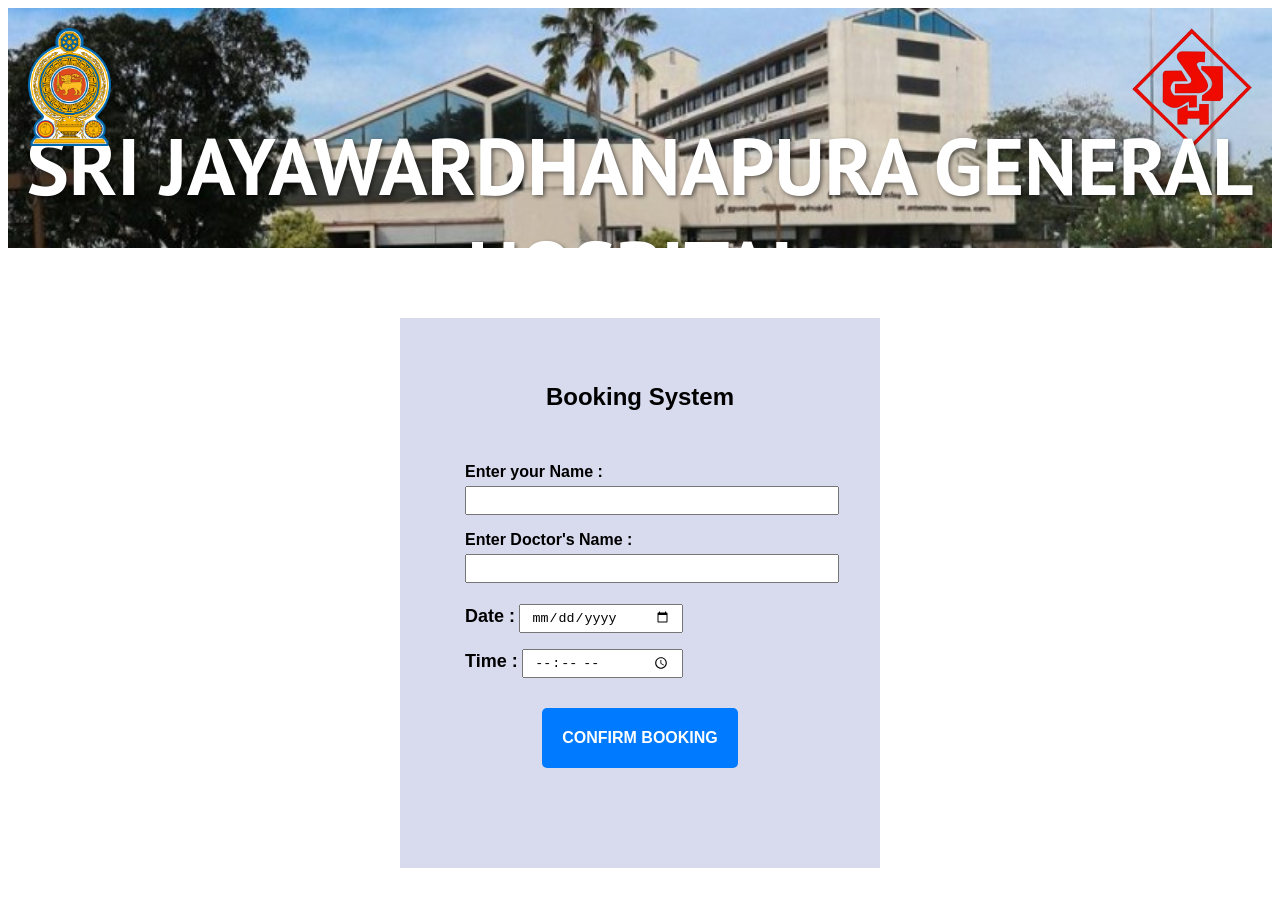
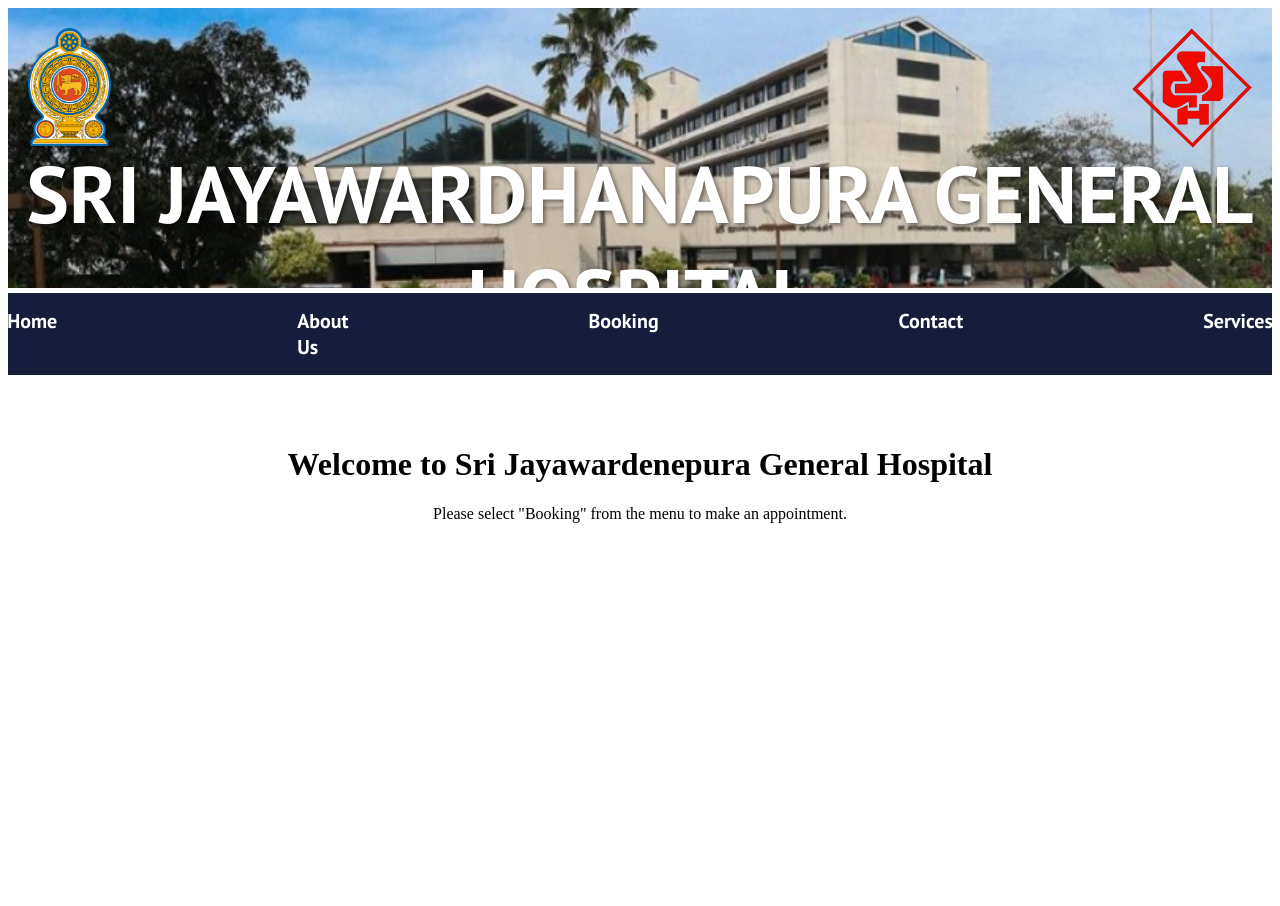
Before and after one commit to lordandsaviour20/my-hospital-system, a React (Create React App) app in the folder client/: page / in a window 1280 px wide. Shown: the top 906 px of the page. After the commit the page ends 800 px from the top, so only its background shows below. Built offline with nearby package versions, Linux system fonts and the light colour scheme; a web font is replaced by a local one.

Commit message:
Navigation fully working with React Router and QR codes

```diff
--- a/client/package.json
+++ b/client/package.json
@@ -9,7 +9,8 @@
     "@testing-library/user-event": "^13.5.0",
     "react": "^19.2.6",
     "react-dom": "^19.2.6",
-    "react-scripts": "5.0.1",
+    "react-router-dom": "^7.15.1",
+    "react-scripts": "^5.0.1",
     "web-vitals": "^2.1.4"
   },
   "scripts": {
--- a/client/src/App.jsx
+++ b/client/src/App.jsx
@@ -1,4 +1,15 @@
 import React, { useState } from 'react';
+import { Routes, Route } from 'react-router-dom'; // Import the page switcher
+
+const Home = () => (
+  <div style={{ textAlign: 'center', padding: '50px' }}>
+    <h1>Welcome to Sri Jayawardenepura General Hospital</h1>
+    <p>Please select "Booking" from the menu to make an appointment.</p>
+  </div>
+);
+
+const About = () => <div style={{ textAlign: 'center', padding: '50px' }}><h1>About Our Hospital</h1></div>;
+const Contact = () => <div style={{ textAlign: 'center', padding: '50px' }}><h1>Contact Us</h1></div>;
 
 function App() {
   const [formData, setFormData] = useState({
@@ -35,10 +46,20 @@
     };
 
   return (
+    <Routes>
+      {/* Home Page Route */}
+      <Route path="/" element={<Home />} />
 
+      {/* About Page Route */}
+      <Route path="/about" element={<About />} />
 
-    <div class="bookingBox">
+      {/* 📞 Contact Page Route - Matches 'localhost:3000/contact' */}
+      <Route path="/contact" element={<Contact />} />
 
+      {/* Booking Page Route - This contains your existing booking logic */}
+      <Route path="/booking" element={
+
+     <div class="bookingBox">
       <h2 style={{marginTop:'0px',marginBottom:'0px',textAlign:'center'}}>Booking System</h2>
 
        {!isBooked ? (
@@ -90,15 +111,14 @@
 
           <button
             onClick={() => window.location.reload()}
-            style={{marginTop: '40px', padding: '10px', cursor: 'pointer'}}
-          >
+            style={{marginTop: '40px', padding: '10px', cursor: 'pointer'}}>
             Make Another Booking
-          </button>
+            </button>
+            </div>
+          )}
         </div>
-      )}
-
-    </div>
+      } />
+    </Routes>
   );
 }
-
 export default App;
--- a/client/src/Header.jsx
+++ b/client/src/Header.jsx
@@ -1,4 +1,5 @@
 import React from 'react';
+import { Link } from 'react-router-dom';
 import SJGHImage from './1643347957972.jpg';
 import SJGHLogo from './LogoSJGH.png';
 import EOSL from './Emblem_of_Sri_Lanka.png'
@@ -6,10 +7,22 @@
 function Header(){
     return(
         <header id="headerId">
-            <img class='SJGHLogo' src={SJGHLogo} alt="SJGHLogo"/>
-            <img class='headerImage' src={SJGHImage} alt="SJGHImage"/>
-            <img class='EOSL' src={EOSL} alt="EOSL"/>
-            <h1>SRI JAYAWARDHANAPURA GENERAL HOSPITAL</h1>
+            <div id="header-main">
+                <img class='SJGHLogo' src={SJGHLogo} alt="SJGHLogo"/>
+                <img class='headerImage' src={SJGHImage} alt="SJGHImage"/>
+                <img class='EOSL' src={EOSL} alt="EOSL"/>
+                <h1>SRI JAYAWARDHANAPURA GENERAL HOSPITAL</h1>
+            </div>
+
+            <nav className="navbar">
+                <ul>
+                    <li><Link to="/">Home</Link></li>
+                    <li><Link to="/about">About Us</Link></li>
+                    <li><Link to="/booking">Booking</Link></li>
+                    <li><Link to="/contact">Contact</Link></li>
+                    <li><Link to="/services">Services</Link></li>
+                </ul>
+            </nav>
         </header>
     );
 };
--- a/client/src/index.css
+++ b/client/src/index.css
@@ -1,10 +1,16 @@
 #headerId{
-    position:relative;
-    height: 30vh;
+    display: flex;
+    flex-direction: column;
+    width:100%;
+}
+
+#header-main {
+    position: relative;
+    height: 35vh; /* Keep the image area at this height */
+    width: 100%;
     overflow: hidden;
-    display: block;
+}
 
-}
 .headerImage{
     width: 100%;
     height: 100%;
@@ -58,6 +64,38 @@
      padding: 65px;
      font-family: Arial;
 }
-.fdhf{
-    color: #ffffff;
+
+.navbar {
+    background-color: hsl(229, 46%, 16%); /* Dark solid color for better contrast below the image */
+    padding: 15px 0;
+    position: relative; /* This makes it follow the flow of the page */
+    z-index: 10;
+    width: 100%;
+    margin-top: 5px;
 }
+
+.navbar ul {
+    list-style-type: none;
+    margin: 0;
+    padding: 0;
+    display: flex;
+    justify-content: center; /* Centers the links */
+}
+
+.navbar li {
+    margin: 0 120px;
+}
+
+.navbar a {
+    color: hsl(0, 0%, 100%);
+    text-decoration: none;
+    font-weight: bold;
+    font-size: 1.1rem;
+    transition: color 0.3s;
+    font-family:'PT Sans';
+    font-size: 20px;
+}
+
+.navbar a:hover {
+    color: hsl(0, 72%, 52%); /* Highlight color on hover */
+}
--- a/client/src/index.js
+++ b/client/src/index.js
@@ -1,5 +1,6 @@
 import React from 'react';
 import ReactDOM from 'react-dom/client';
+import { BrowserRouter } from 'react-router-dom';
 import Header from './Header';
 import App from './App';
 import index from './index.css'
@@ -8,8 +9,10 @@
 const root = ReactDOM.createRoot(document.getElementById('root'));
 root.render(
   <React.StrictMode>
-    <Header/>
-    <App />
+    <BrowserRouter>
+      <Header />
+      <App />
+    </BrowserRouter>
   </React.StrictMode>
 );
 
```
Also changed, not shown: 1 other file (tests, documents, lock files or other folders).
